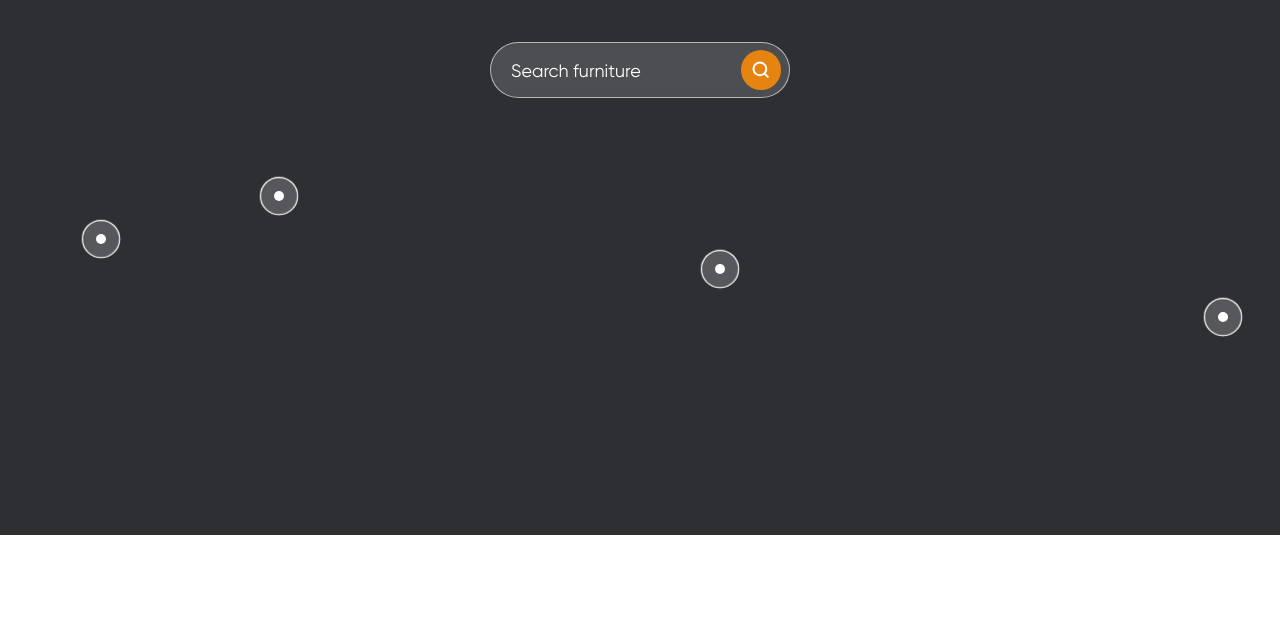
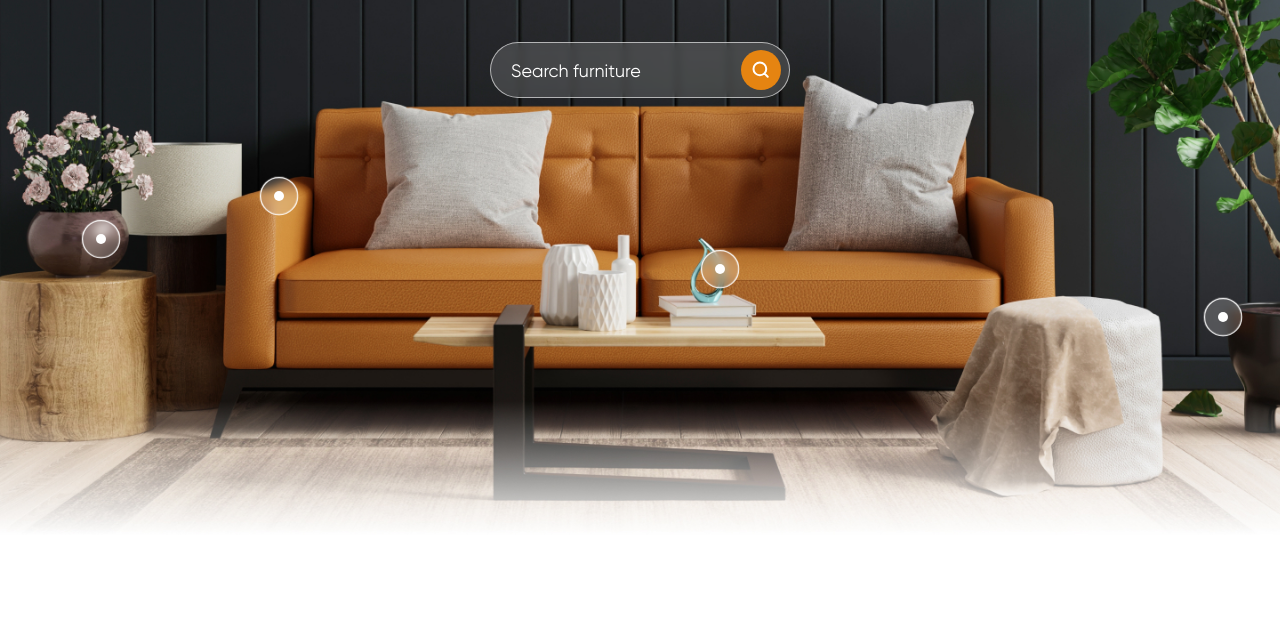
Before and after one commit to Savenkov-Kirill/shop-panto, a plain HTML site: page index.html in a window 1280 px wide. Shown: the part 429-1072 px from the top of the page. Drawn offline with nearby package versions, Linux system fonts and the light colour scheme.

Commit message:
fix: background img fix fix fix

```diff
--- a/scss/blocks/_header.scss
+++ b/scss/blocks/_header.scss
@@ -2,13 +2,13 @@
     position: relative;
     padding-top: 40px;
     background-color: var(--footer-bg);
-    background-image: url('./img/header/header-bg.jpg');
+    background-image: url('./../img/header/header-bg.jpg');
     background-size: cover;
     aspect-ratio: 1440 / 1084;
 
     color: var(--header-text-color);
 
-    @include retina-bg(url('./img/header/header-bg@2x.jpg'));
+    @include retina-bg(url('./../img/header/header-bg@2x.jpg'));
 
     a {
         color: var(--header-text-color);
```
Also changed, not shown: scss/main.css, 1 other file.
